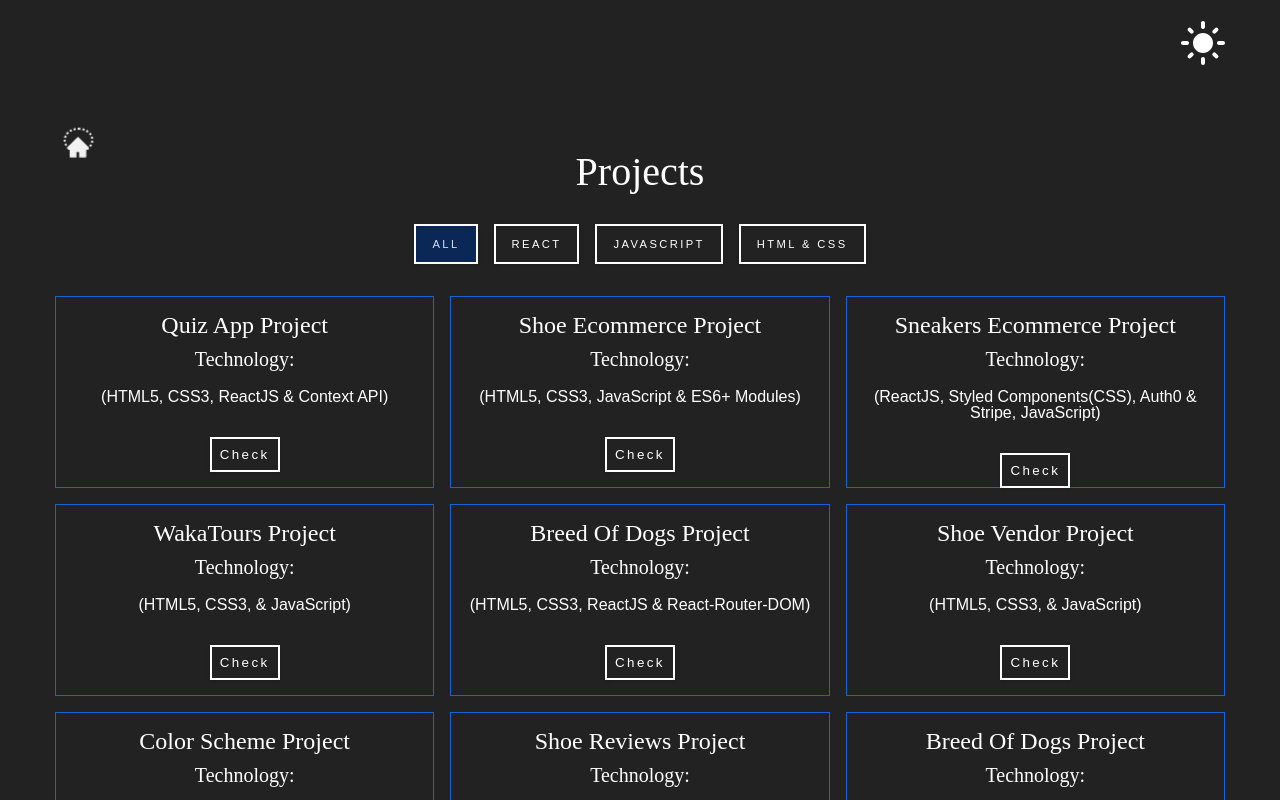
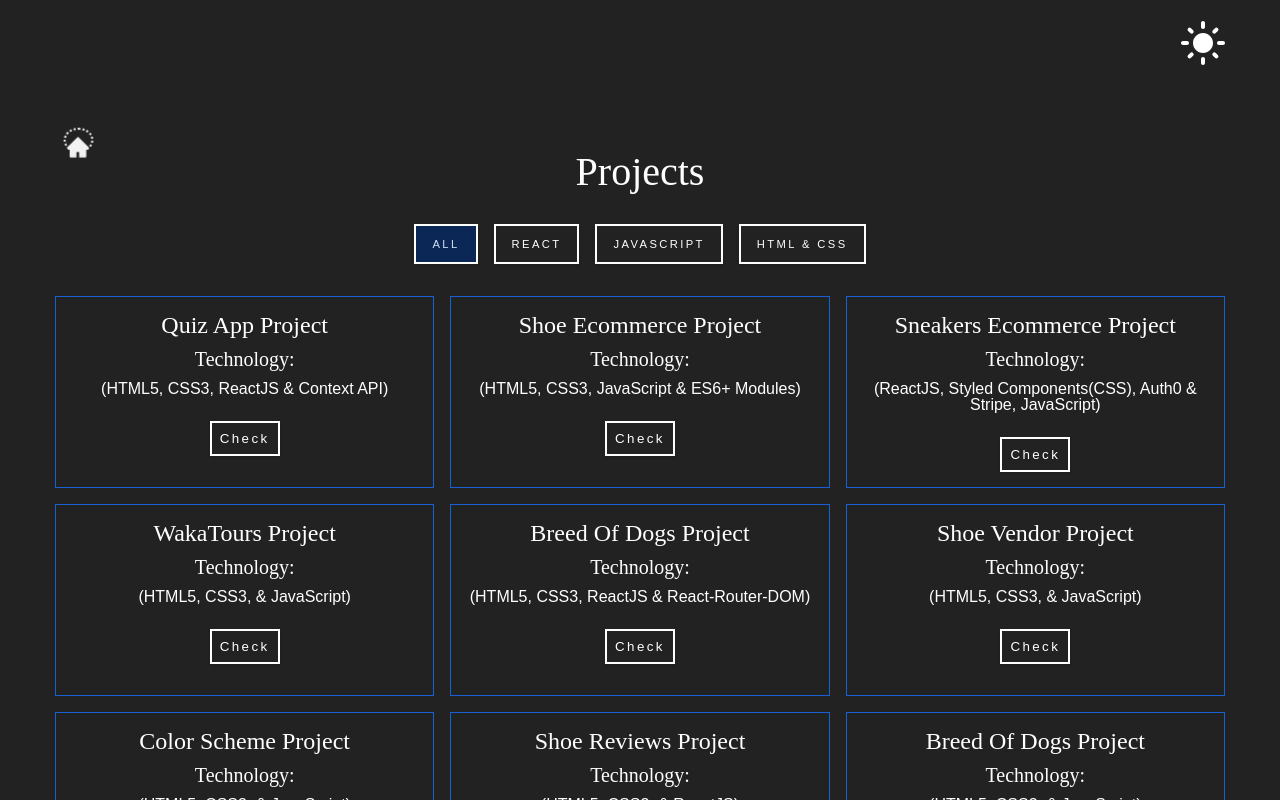
Before and after one commit to Danthesage01/port, a React (Create React App) app: page /projects in a window 1280 px wide. Shown: the top 800 px of the page. Built offline with nearby package versions, Linux system fonts and the light colour scheme.

Commit message:
update css

```diff
--- a/src/index.css
+++ b/src/index.css
@@ -541,7 +541,8 @@ Project
 }
 .card p {
   line-height: 1;
-  padding: .5rem;
+  padding-left: .5rem;
+  padding-right: .5rem;
 }
 .project-img {
   height: 20rem;
```
